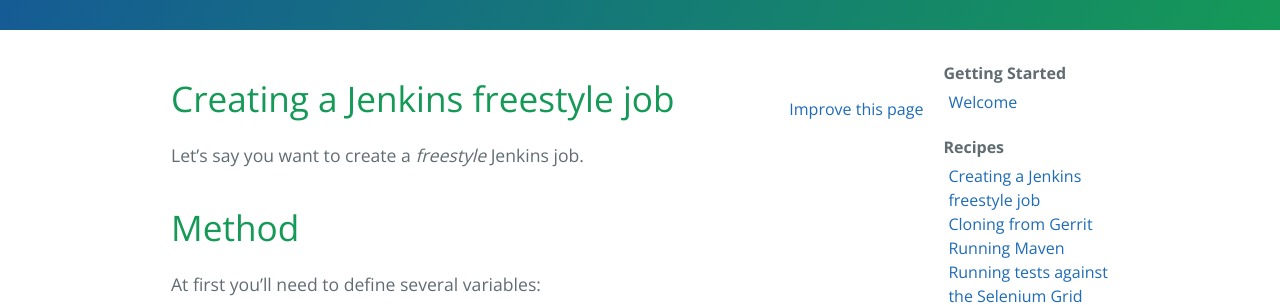
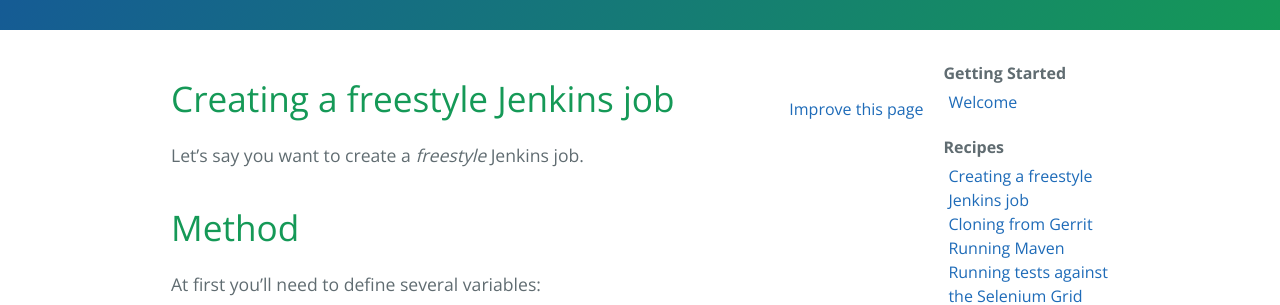
Before and after one commit to alexeymhv/adop-cartridges-cookbook, a Jekyll site: the page built from _docs/recipes/creating-a-job.md, in a window 1280 px wide. Shown: the part 159-464 px from the top of the page. Built offline with Jekyll 4.4.1, drawn with Linux system fonts in a browser that asks for light colours.

```diff
--- a/_docs/recipes/creating-a-job.md
+++ b/_docs/recipes/creating-a-job.md
@@ -1,6 +1,6 @@
 ---
 layout: docs
-title: Creating a Jenkins freestyle job
+title: Creating a freestyle Jenkins job
 permalink: /docs/recipes/creating-a-job/
 ---
 
```
